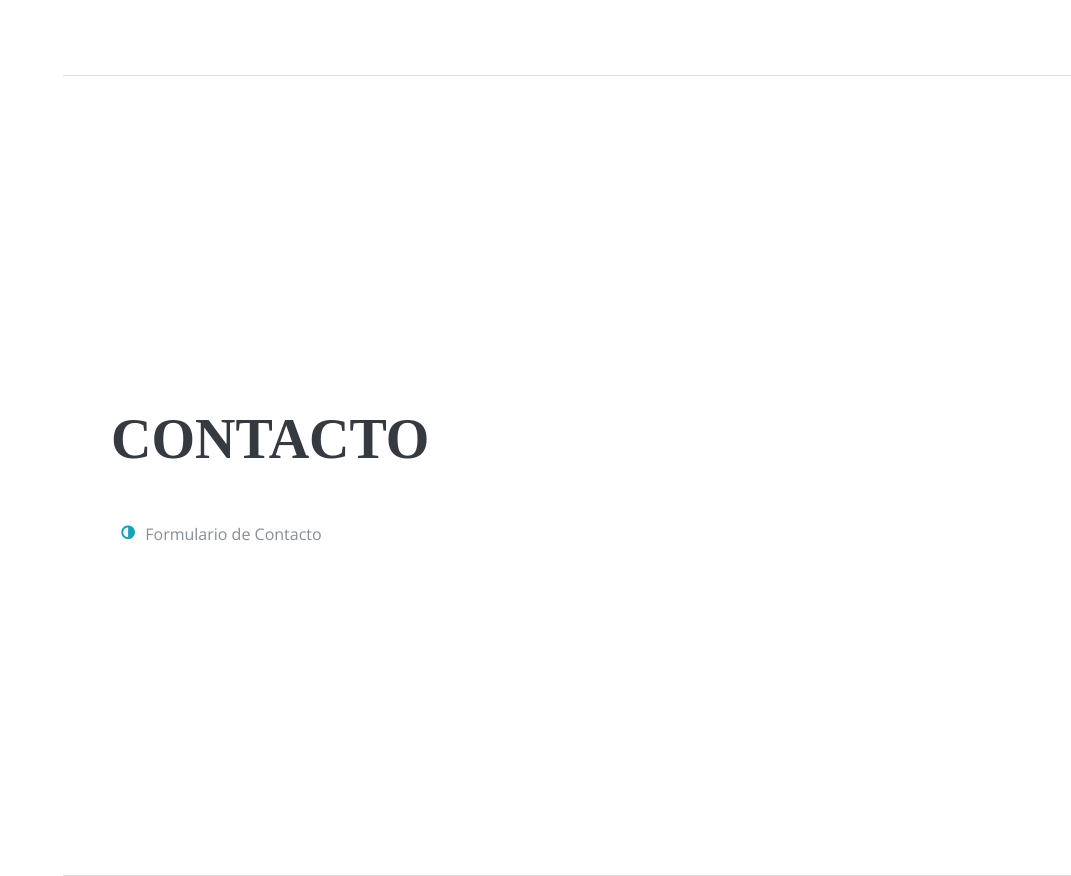
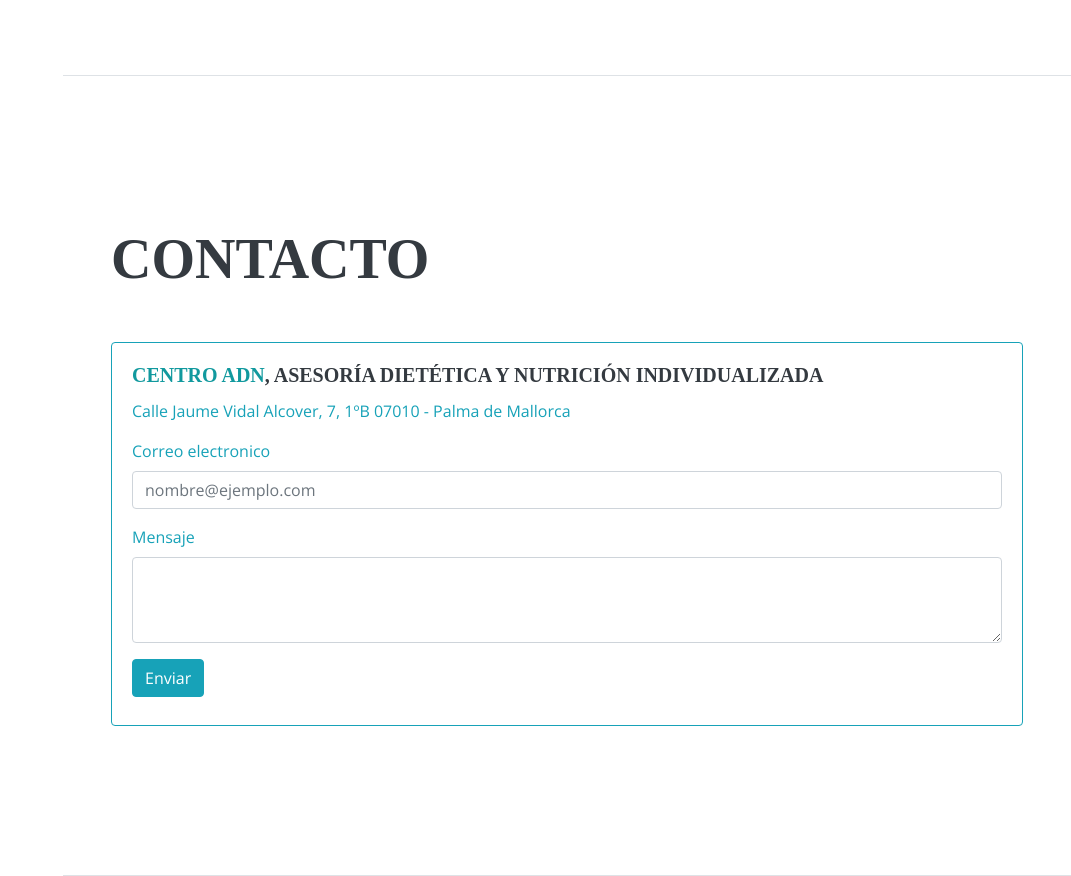
Before and after one commit to Cortocircuito/georgina-mysite, a Django app: page / in a window 1280 px wide. Shown: the part 4082-4958 px from the top of the page, without its empty margins (209-1280 px from the left). Run offline with Django 3.2, Linux system fonts and the light colour scheme; some libraries are stand-ins or nearby versions; some web fonts are replaced.

Commit message:
Add the contact form

```diff
--- a/myprofile/templates/myprofile/index.html
+++ b/myprofile/templates/myprofile/index.html
@@ -240,11 +240,30 @@
         <div class="my-auto">
           <h2 class="mb-5">Contacto</h2>
 
-          <ul class="fa-ul mb-0">
-            <li>
-              <i class="fa-li fa fa-adjust text-info"></i>
-              Formulario de Contacto</li>
-          </ul>
+	  <div class="row">
+	    <div class="col-sm-12">
+	      <div class="card border-info">
+                <div class="card-body text-info">
+                  <h5 class="card-title"><a href="http://centroadn.com">Centro ADN</a>, Asesoría Dietética y Nutrición Individualizada</h5>
+                  <p class="card-text">
+                    Calle Jaume Vidal Alcover, 7, 1ºB 07010 - Palma de Mallorca
+                  </p>
+
+                  <form>
+                    <div class="form-group">
+                      <label for="exampleFormControlInput1">Correo electronico</label>
+                      <input type="email" class="form-control" id="exampleFormControlInput1" placeholder="nombre@ejemplo.com">
+                    </div>
+                    <div class="form-group">
+                      <label for="exampleFormControlTextarea1">Mensaje</label>
+                      <textarea class="form-control" id="exampleFormControlTextarea1" rows="3"></textarea>
+                    </div>
+                    <button type="submit" class="btn btn-info mb-2">Enviar</button>
+                  </form>
+                </div>
+              </div>
+	    </div>
+	  </div>
         </div>
       </section>
 
```
Lines whose indentation alone changed are shown as unchanged.
